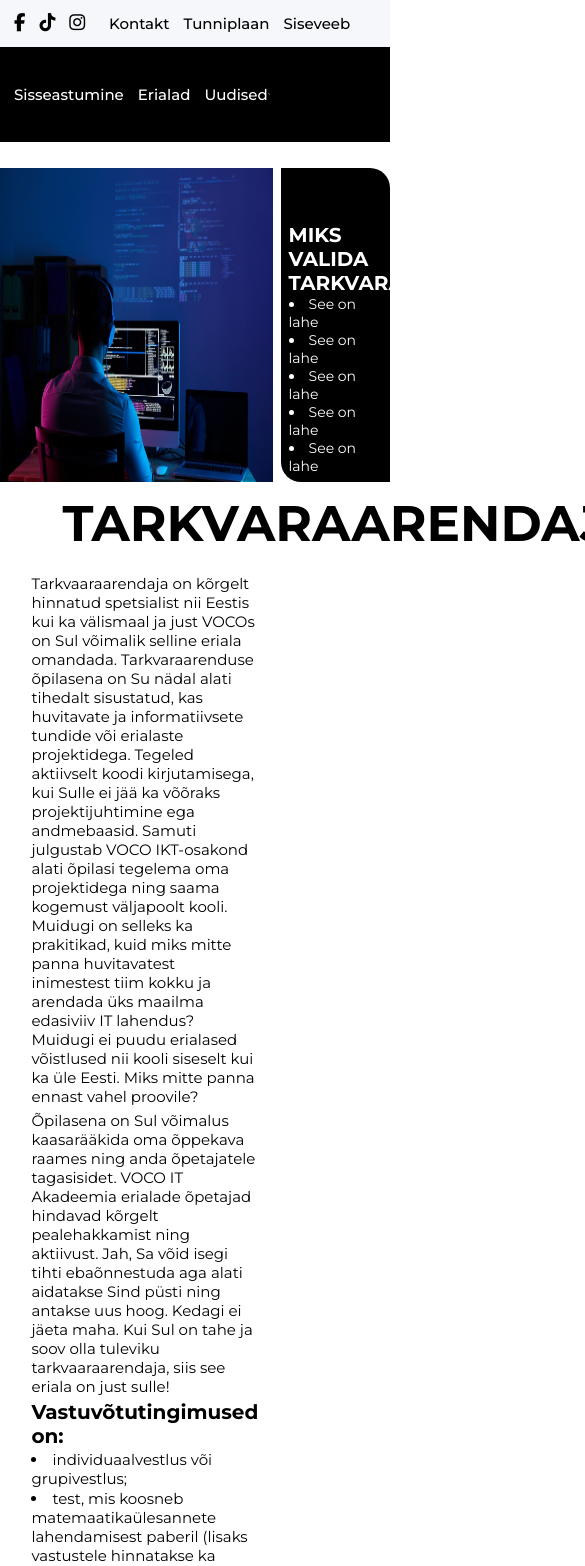
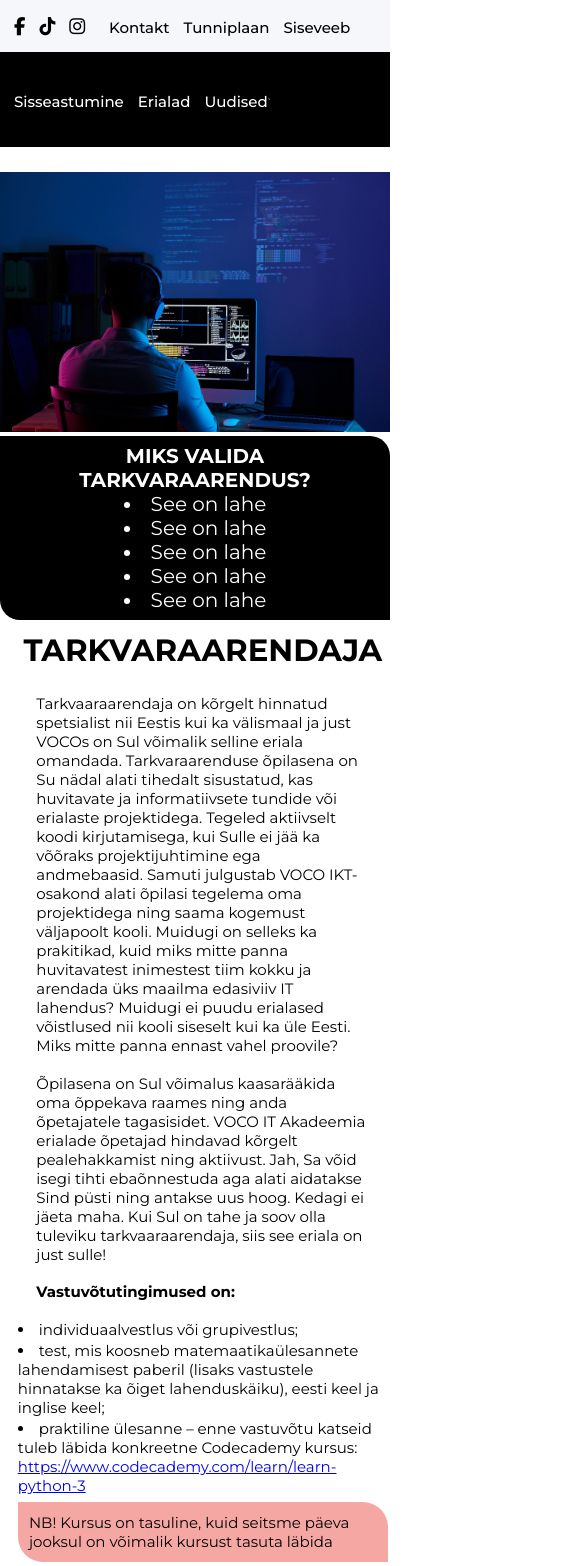
Before and after one commit to Christo-IV/test-react, a React (Create React App) app: page /career in a window 390 px wide. Shown: the top 1566 px of the page, 585 px wide, since content can reach past the window. Built offline with nearby package versions, Linux system fonts and the light colour scheme.

Commit message:
Css fixes (Added a bit of mobile support)

```diff
--- a/src/components/Timetable.js
+++ b/src/components/Timetable.js
@@ -20,7 +20,7 @@ function Timetable() {
           <th>Reede</th>
           </tr>
           <tr>
-              <td>07:00-08:29</td>
+              <td class="timebox">07:00-08:29</td>
               <td></td>
               <td></td>
               <td></td>
@@ -28,7 +28,7 @@ function Timetable() {
               <td></td>
           </tr>
           <tr>
-              <td>08:30-10:00</td>
+              <td class="timebox">08:30-10:00</td>
               <td>mõistab veebirakenduste turvalsuse olulisust ning põhilisi ründevektoreid	</td>
               <td>mõistab veebirakenduste turvalsuse olulisust ning põhilisi ründevektoreid; Kutsevõistlus	</td>
               <td>Matemaatika; Kutsevõistlus</td>
@@ -36,7 +36,7 @@ function Timetable() {
               <td>mõistab infotehnoloogia mõju ja rolli ettevõtte juhtimises ning infoühiskonnas</td>
           </tr>
           <tr>
-              <td>10:15-11:45</td>
+              <td class="timebox">10:15-11:45</td>
               <td>mõistab veebirakenduste turvalsuse olulisust ning põhilisi ründevektoreid	</td>
               <td>mõistab veebirakenduste turvalsuse olulisust ning põhilisi ründevektoreid; Kutsevõistlus	</td>
               <td>kasutab serveripoolseid tehnoloogiaid veebirakenduste loomiseks; Kutsevõistlus	</td>
@@ -45,7 +45,7 @@ function Timetable() {
           </tr>
 
           <tr>
-              <td>11:55-14:00</td>
+              <td class="timebox">11:55-14:00</td>
               <td>Järgib ja kasutab agiilsete tarkvaraarendusmetoodikate põhimõtteid</td>
               <td>Kutsevõistlus</td>
               <td>kasutab serveripoolseid tehnoloogiaid veebirakenduste loomiseks; Kutsevõistlus	</td>
@@ -53,7 +53,7 @@ function Timetable() {
               <td>Järgib ja kasutab agiilsete tarkvaraarendusmetoodikate põhimõtteid</td>
           </tr>
           <tr>
-              <td>14:10-15:40</td>
+              <td class="timebox">14:10-15:40</td>
               <td>Järgib ja kasutab agiilsete tarkvaraarendusmetoodikate põhimõtteid</td>
               <td>Kutsevõistlus</td>
               <td></td>
@@ -61,7 +61,7 @@ function Timetable() {
               <td></td>
           </tr>
           <tr>
-              <td>15:45-17:15</td>
+              <td class="timebox">15:45-17:15</td>
               <td></td>
               <td></td>
               <td></td>
@@ -69,7 +69,7 @@ function Timetable() {
               <td></td>
           </tr>
           <tr>
-              <td>17:20-18:50</td>
+              <td class="timebox">17:20-18:50</td>
               <td></td>
               <td></td>
               <td></td>
--- a/src/components/css/Career.css
+++ b/src/components/css/Career.css
@@ -140,3 +140,64 @@
       width: 50%;
     }
   }
+
+  @media (max-width:1000px) {
+    h1 {
+      font-size: 2.2em;
+    }
+    #container {
+      width: 50%;
+    }
+    .part1{
+      width: 100%;
+      flex-direction: column;
+    }
+
+    .why,.careerpicture{
+      margin: 0px;
+      margin-top: 1%;
+      width:100%;
+    }
+
+    .why h1,li{
+      font-size: 20px;
+      margin-top:0%;
+      text-align:center;
+  }
+  .part2 {
+    width: 100%;
+    margin-top: 1%;
+    padding: 0;
+  }
+
+  .careername{
+    width: 100%;
+    font-size: 1rem;
+  }
+  .careerintro{
+    width: 100%;
+  }
+
+  .careerintro h1,h2,p{
+
+    margin: 5%;
+    font-size: 15px;
+
+
+}
+
+.careerintro li{
+  text-align: left;
+}
+
+
+
+.alert{
+  margin:0;
+  width: 100%;
+}
+
+.button{
+  align-self: center;
+}
+  }
--- a/src/components/css/Timetable.css
+++ b/src/components/css/Timetable.css
@@ -1,19 +1,31 @@
+
 table{
     width: 100%;
-}
-tr{
-    margin-top: 2%;
 
 }
 
-td{
-    border: 1px solid rgb(88, 88, 88);
-    text-align: center;
-    border-radius:  0px 5px;
-    background-color:black;
-    color: white;
+th{
+    background-color: var(--highlight-color);
+    font-weight: bold;
+    font-size: 20px;
+    color: var(--txt-color);
 }
 
+td{
+    border: 1px dotted rgba(3, 3, 3, 0.329);
+    padding: 10px;
+    text-align: center;
+    color: var(--txt-color);
+
+
+
+}
+
+.timebox{
+    background-color: var(--highlight-color);
+    border: 1px solid rgba(3, 3, 3, 0.329);
+    font-weight: bold;
+}
 .time{
     width: 10%;
 }
--- a/src/index.css
+++ b/src/index.css
@@ -5,6 +5,8 @@
   --highlight-color: #2dc5f4;
   --selected-color: #33cfff;
   --alert: #F5A7A3;
+  --table-background-color: #ebebeb;
+
 
   font-size: 14px;
 }
```
